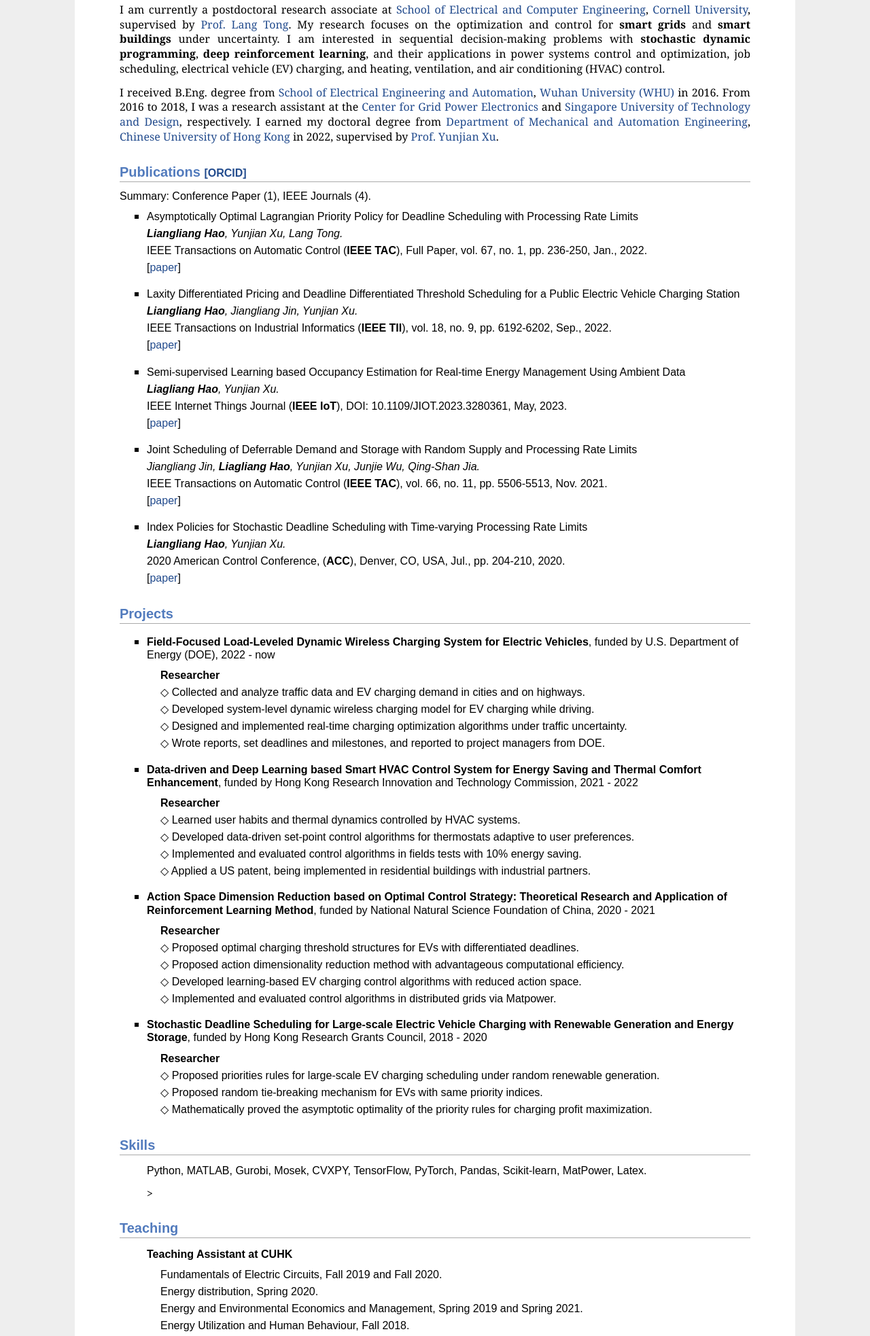
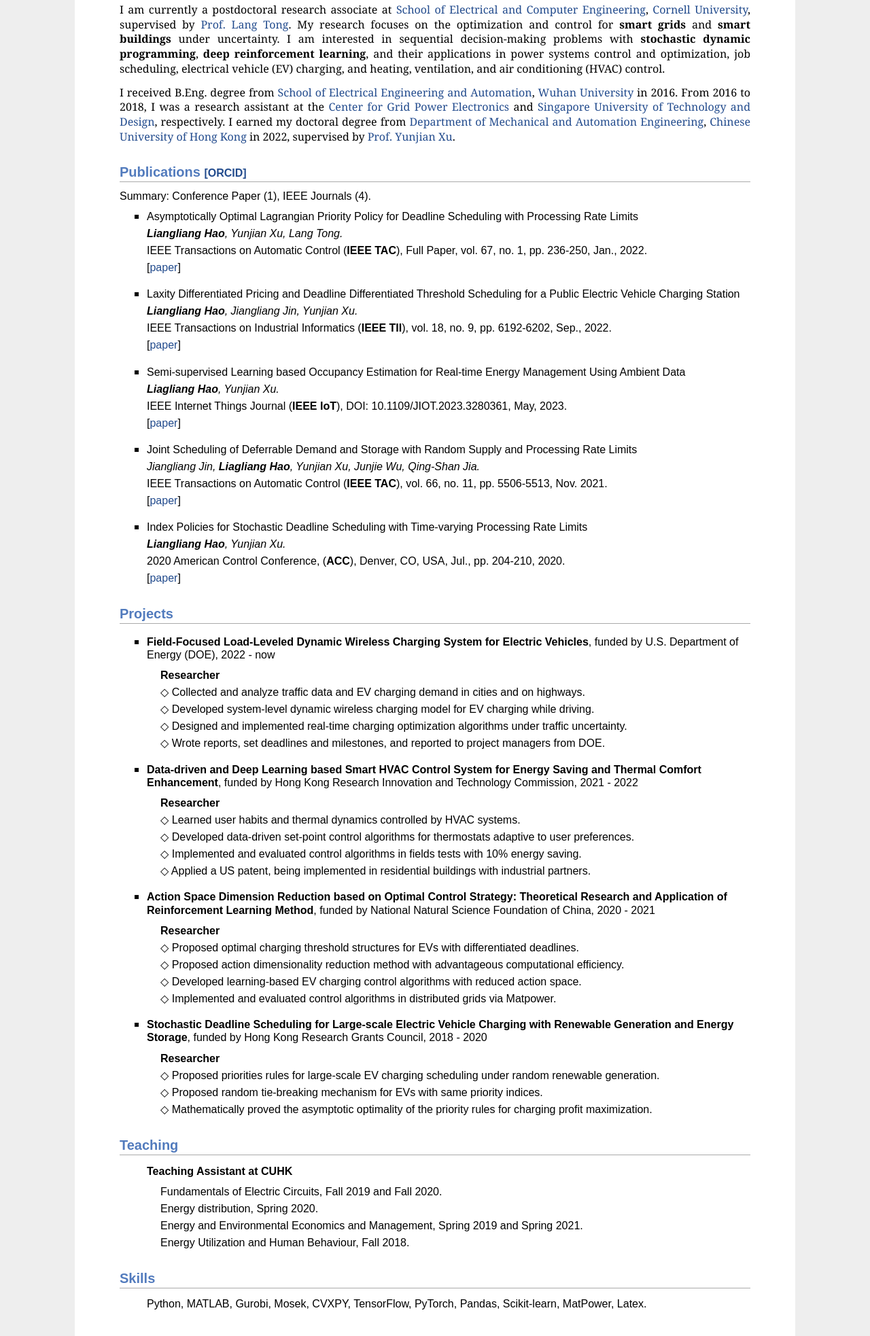
Before and after one commit to ll-hao/ll-hao.github.io, a plain HTML site: page index.html in a window 1280 px wide. Shown: the part 438-2404 px from the top of the page at 68% size. Drawn offline with Linux system fonts and the light colour scheme.

Commit message:
move skills to the end

```diff
--- a/index.html
+++ b/index.html
@@ -65,7 +65,7 @@
 </font></p>
 <p style="text-align:justify";><font face="Georgia">
 I received B.Eng. degree from <a href="http://eea.whu.edu.cn" target="_blank">School of Electrical Engineering and Automation</a>,
-	<a href="http://www.whu.edu.cn" target="_blank">Wuhan University (WHU)</a> in 2016.
+	<a href="http://www.whu.edu.cn" target="_blank">Wuhan University</a> in 2016.
 	From 2016 to 2018, I was a research assistant at the <a href="http://cgpes.whu.edu.cn" target="_blank"> Center for Grid Power Electronics</a>
   and <a href="https://www.sutd.edu.sg/" target="_blank"> Singapore University of Technology and Design</a>, respectively.
 	I earned my doctoral degree from <a href="https://www4.mae.cuhk.edu.hk/" target="_blank">Department of Mechanical and Automation Engineering</a>,
@@ -205,17 +205,6 @@ Vehicles</strong>, funded by U.S. Department of Energy (DOE), 2022 - now <br>  <
  </ul>
 
 
-
-<h2><font face="Arial"> Skills </font></h2>
-<ul style="list-style-type:none">
-<p style="margin-left: 0px; line-height: 150%; margin-top: 10px; margin-bottom: 10px;"><font face="Arial" size="3"><meta charset="utf-8">
-	Python, MATLAB, Gurobi, Mosek, CVXPY, TensorFlow, PyTorch, Pandas, Scikit-learn, MatPower, Latex.
-</font>
-</p>>
-</ul>
-
-
-
 </p>
 </ul>
 
@@ -234,6 +223,13 @@ Vehicles</strong>, funded by U.S. Department of Energy (DOE), 2022 - now <br>  <
 </ul>
 
 
+<h2><font face="Arial"> Skills </font></h2>
+<ul style="list-style-type:none">
+<p style="margin-left: 0px; line-height: 150%; margin-top: 10px; margin-bottom: 10px;"><font face="Arial" size="3"><meta charset="utf-8">
+	Python, MATLAB, Gurobi, Mosek, CVXPY, TensorFlow, PyTorch, Pandas, Scikit-learn, MatPower, Latex.
+</font>
+</p>
+</ul>
 
 
 
```
